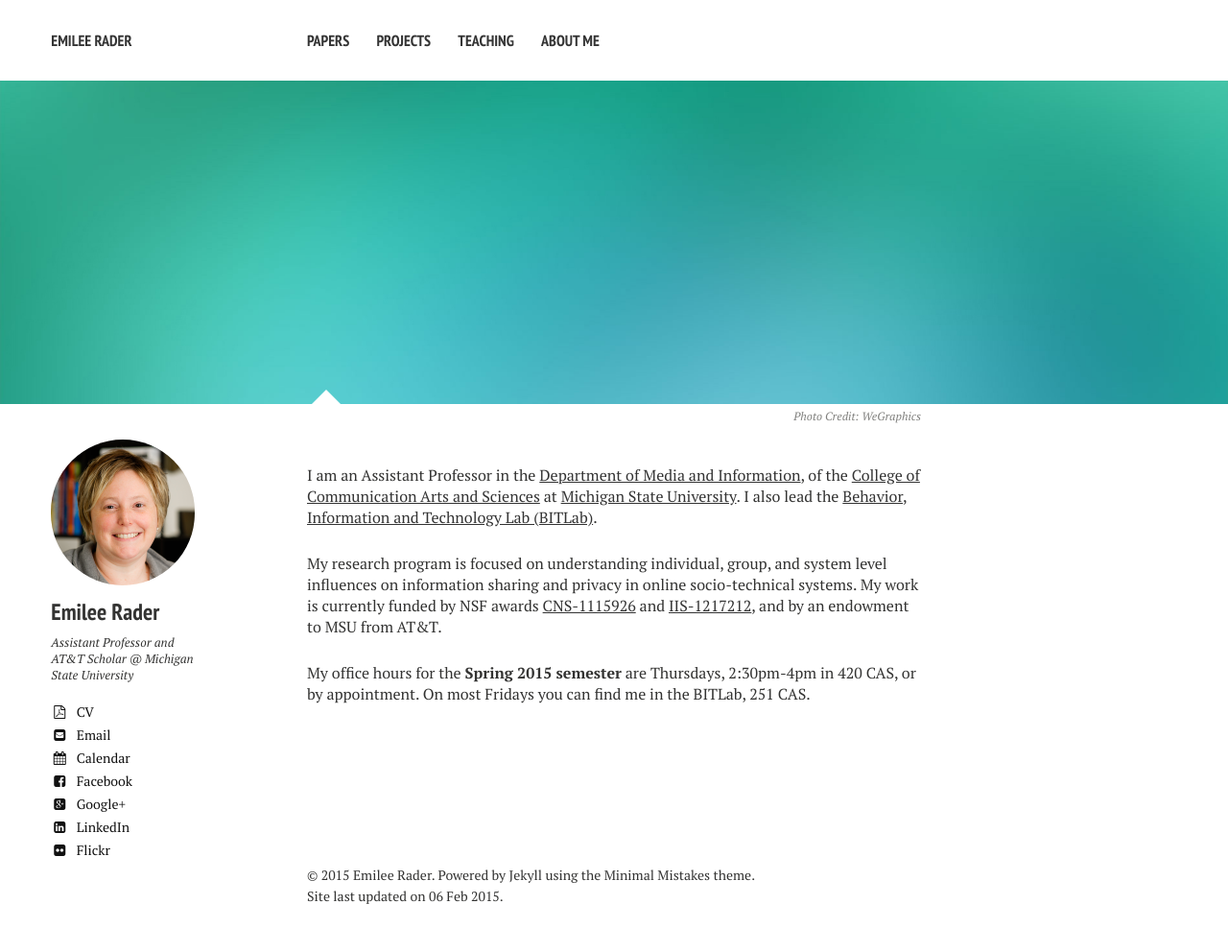
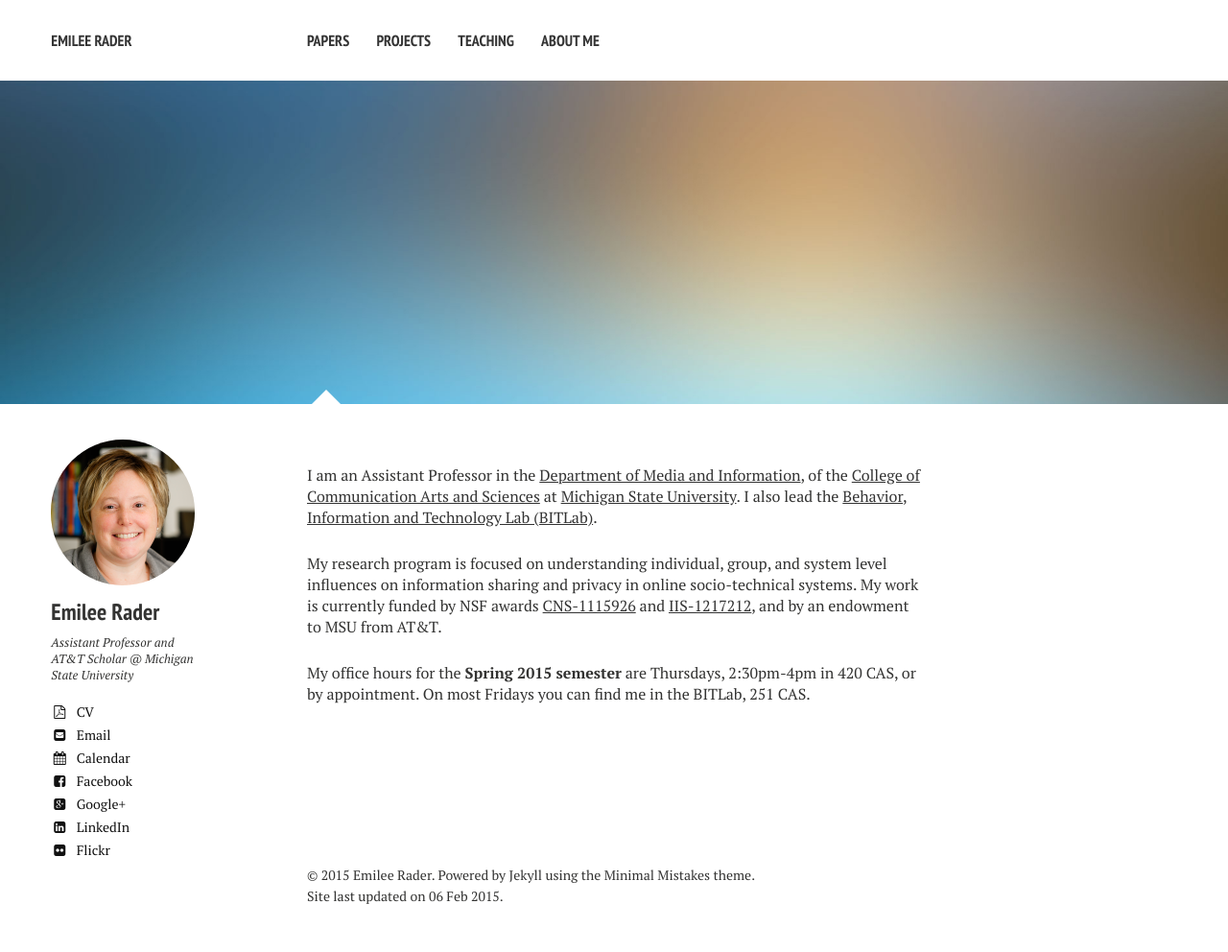
Before and after one commit to bierdoctor/bierdoctor.github.io, a Jekyll site: the page built from index.md, in a window 1280 px wide. Shown: the whole page at 96% size. Built offline with Jekyll 4.4.1, drawn with Linux system fonts in a browser that asks for light colours; nearby versions of some CDN libraries.

Commit message:
New script to pick a random image

```diff
--- a/_includes/_scripts.html
+++ b/_includes/_scripts.html
@@ -1,6 +1,7 @@
 <script src="//ajax.googleapis.com/ajax/libs/jquery/1.9.1/jquery.min.js"></script>
 <script>window.jQuery || document.write('<script src="{{ site.url }}/assets/js/vendor/jquery-1.9.1.min.js"><\/script>')</script>
 <script src="{{ site.url }}/assets/js/scripts.min.js"></script>
+<script src="{{ site.url }}/assets/js/random-image.js"></script>
 {% if site.owner.google.analytics %}
 <!-- Asynchronous Google Analytics snippet -->
 <script>
--- a/_layouts/page.html
+++ b/_layouts/page.html
@@ -13,20 +13,9 @@
 
 {% include _navigation.html %}
 
-{% if page.image.feature %}
   <div class="image-wrap">
-  <img src=
-    {% if page.image.feature contains 'http' %}
-      "{{ page.image.feature }}"
-    {% else %}
-      "{{ site.url }}/images/{{ page.image.feature }}"
-    {% endif %}
-  alt="{{ page.title }} feature image">
-  {% if page.image.credit %}
-    <span class="image-credit">Photo Credit: <a href="{{ page.image.creditlink }}">{{ page.image.credit }}</a></span>
-  {% endif %}
+  <img />
   </div><!-- /.image-wrap -->
-{% endif %}
 
 <div id="main" role="main">
   <div class="article-author-side">
--- /dev/null
+++ b/assets/js/random-image.js
@@ -0,0 +1,13 @@
+$(function() {
+  images = [
+    'sample-image-1.jpg',
+    'sample-image-2.jpg',
+    'sample-image-3.jpg',
+    'sample-image-4.jpg',
+    'sample-image-5.jpg',
+    'sample-image-6.jpg',
+    'sample-image-7.jpg'
+  ];
+  i = Math.floor(Math.random()*images.length);
+  $('.image-wrap img').attr('src', '/images/' + images[i]);
+});
```
